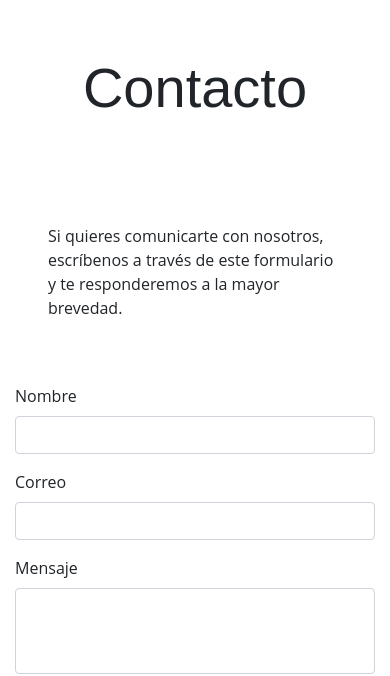
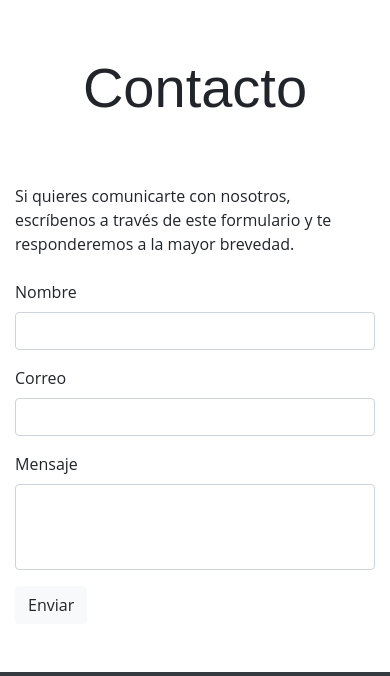
Before and after one commit to marcotmp/cddv_landingpage, a plain HTML site: page index.html in a window 390 px wide. Shown: the part 2506-3182 px from the top of the page. Drawn offline with nearby package versions, Linux system fonts and the light colour scheme; some packages are replaced by stand-ins of ours; a script that the page names is missing.

Commit message:
Contact section responsiveness minor fix.

```diff
--- a/index.html
+++ b/index.html
@@ -165,7 +165,7 @@
             <section id="section-contact">
                 <h2 class="display-4 text-center">Contacto</h2>
                 <div class="row">
-                    <div class="col-md-6 d-flex justify-content-center align-items-center p-5">
+                    <div class="col-md-6 d-flex justify-content-center align-items-center py-2 p-md-5">
                         <p>Si quieres comunicarte con nosotros, escríbenos a través de este formulario y te responderemos a la mayor brevedad.</p>
                     </div>
                     <div class="col-md-6">
```
